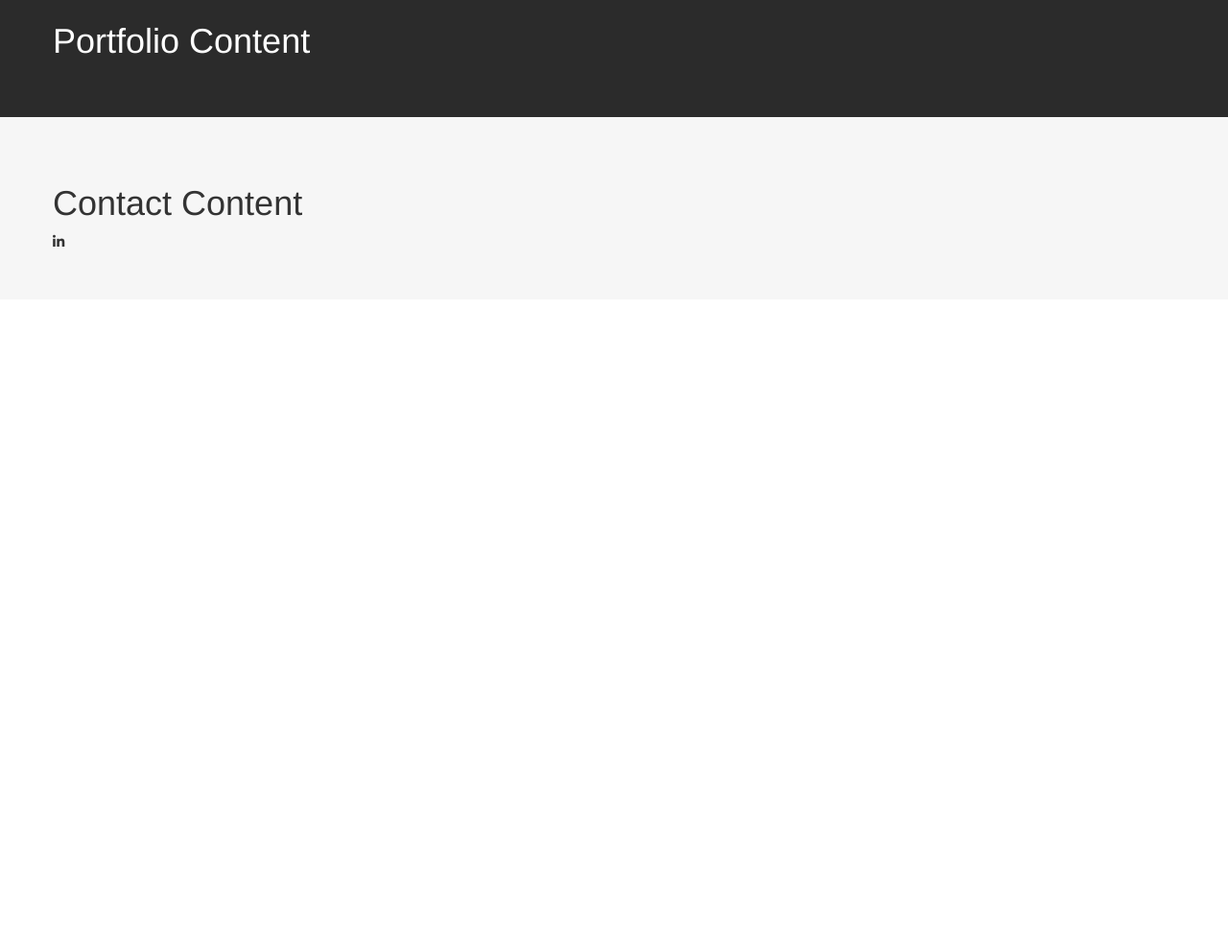
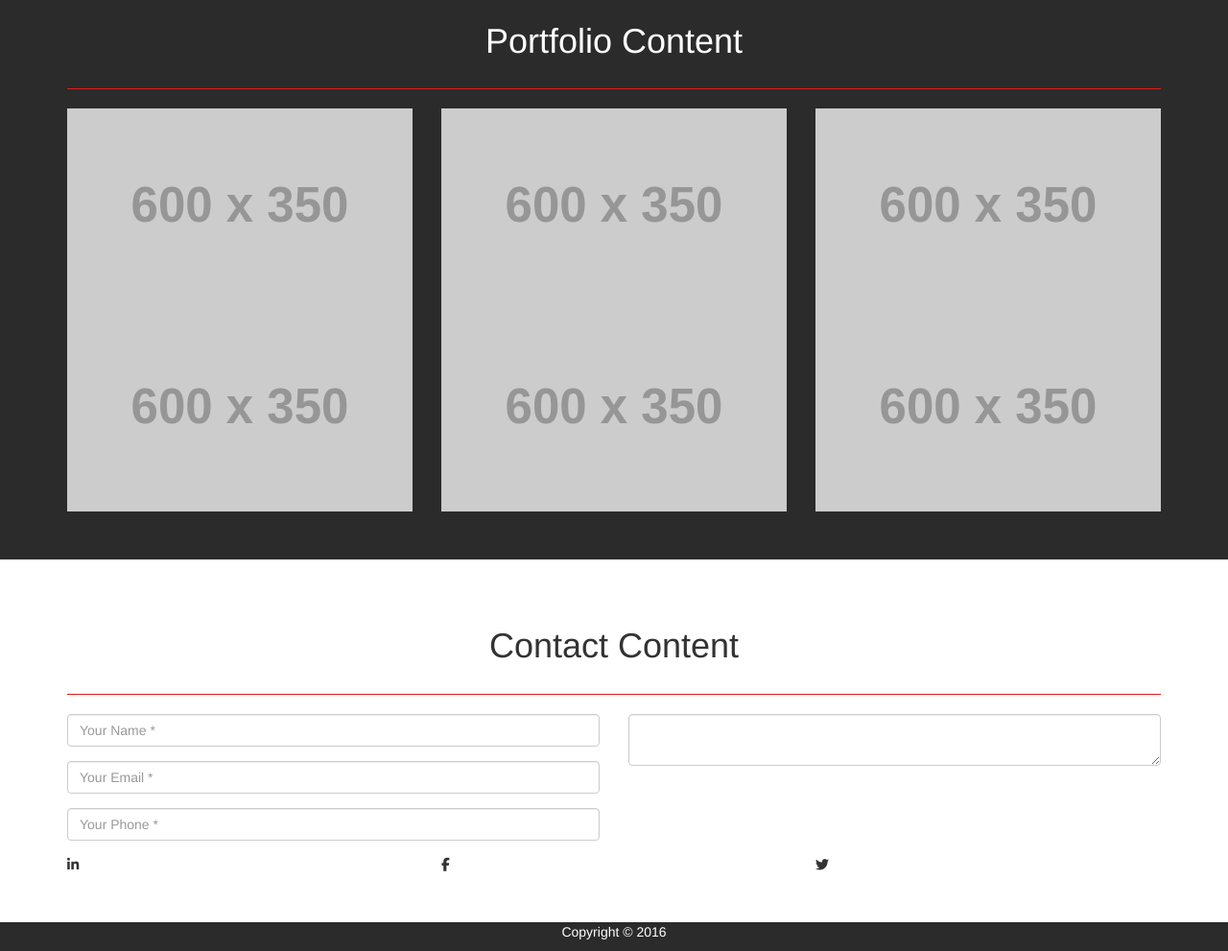
Before and after one commit to grahamcrackers/grahamcrackers.github.io, a website: page index.html in a window 1280 px wide. Shown: the part 1408-2399 px from the top of the page at 96% size. Before the commit the page ends 1720 px from the top, so only its background shows below. Drawn offline with nearby package versions, Linux system fonts and the light colour scheme; placeholder pictures from the web are drawn by us.

Commit message:
getting basic layout down

```diff
--- a/index.html
+++ b/index.html
@@ -41,6 +41,8 @@
       <div class="header-content">
           <div class="header-content-inner">
             <h1>Hi!</h1>
+            <hr>
+            <p>Quisque velit nisi, pretium ut lacinia in, elementum id enim. Nulla quis lorem ut libero malesuada feugiat. Vivamus suscipit tortor eget felis porttitor volutpat.</p>
           </div>
       </div>
     </header>
@@ -63,29 +65,108 @@
             <img class="img-responsive center-image" src="http://placehold.it/350x350">
           </div>
         </div>
-
       </div>
-
     </section>
 
     <section class="bg-primary" id="portfolio">
       <div class="container">
         <div class="row">
-          <h1>Portfolio Content</h1>
+          <div class="col-xs-8 col-xs-offset-2 text-center">
+            <h1>Portfolio Content</h1>
+          </div>
+        </div>
+        <hr>
+        <div class="row">
+          <div class="col-lg-4 col-sm-6">
+            <a href="#" class="portfolio-box">
+              <img src="http://placehold.it/600x350" class="img-responsive">
+            </a>
+          </div>
+          <div class="col-lg-4 col-sm-6">
+            <a href="#" class="portfolio-box">
+              <img src="http://placehold.it/600x350" class="img-responsive">
+            </a>
+          </div>
+          <div class="col-lg-4 col-sm-6">
+            <a href="#" class="portfolio-box">
+              <img src="http://placehold.it/600x350" class="img-responsive">
+            </a>
+          </div>
+          <div class="col-lg-4 col-sm-6">
+            <a href="#" class="portfolio-box">
+              <img src="http://placehold.it/600x350" class="img-responsive">
+            </a>
+          </div>
+          <div class="col-lg-4 col-sm-6">
+            <a href="#" class="portfolio-box">
+              <img src="http://placehold.it/600x350" class="img-responsive">
+            </a>
+          </div>
+          <div class="col-lg-4 col-sm-6">
+            <a href="#" class="portfolio-box">
+              <img src="http://placehold.it/600x350" class="img-responsive">
+            </a>
+          </div>
         </div>
       </div>
-
     </section>
 
-    <section class="bg-thirdary" id="contact">
+    <section id="contact">
       <div class = "container">
         <div class="row">
-          <h1>Contact Content</h1>
-          <i class="fa fa-linkedin" aria-hidden="true"></i>
+          <div class="col-xs-8 col-xs-offset-2 text-center">
+            <h1>Contact Content</h1>
+          </div>
+        </div>
+        <hr>
+        <div class="row">
+          <form class="form-horizontal">
+            <div class="col-sm-6">
+              <div class="form-group">
+                <div class="col-sm-12">
+                  <input type="text" class="form-control" id="name" placeholder="Your Name *">
+                </div>
+              </div>
+              <div class="form-group">
+                <div class="col-sm-12">
+                  <input type="email" class="form-control" id="email" placeholder="Your Email *">
+                </div>
+              </div>
+              <div class="form-group">
+                <div class="col-sm-12">
+                  <input type="tel" class="form-control" id="phone" placeholder="Your Phone *">
+                </div>
+              </div>
+            </div>
+            <div class="col-sm-6">
+              <textarea class="form-control" placeholder="Message *" id=message>
+              </textarea>
+            </div>
+          </form>
+        </div>
+        <div class="row">
+          <div class="col-xs-4">
+            <i class="fa fa-linkedin" aria-hidden="true"></i>
+          </div>
+          <div class="col-xs-4">
+            <i class="fa fa-facebook" aria-hidden="true"></i>
+          </div>
+          <div class="col-xs-4">
+            <i class="fa fa-twitter" aria-hidden="true"></i>
+          </div>
         </div>
       </div>
+    </section>
 
-    </section>
+    <footer class="bg-primary">
+      <div class="container">
+        <div class="row">
+          <div class="col-xs-12 text-center">
+            <div id="copyright"></div>
+          </div>
+        </div>
+      </div>
+    </footer>
 
     <!-- jQuery first, then Tether, then Bootstrap JS. -->
     <script src="https://ajax.googleapis.com/ajax/libs/jquery/3.0.0/jquery.min.js" integrity="sha384-THPy051/pYDQGanwU6poAc/hOdQxjnOEXzbT+OuUAFqNqFjL+4IGLBgCJC3ZOShY" crossorigin="anonymous"></script>
--- a/js/grogers.js
+++ b/js/grogers.js
@@ -1,15 +1,21 @@
 (function($){
 	'use strict';
+
+	var year = new Date().getFullYear();
 
 	// To transform navbar on scroll
 	$('body').scrollspy({
 		target: '#navbar-fixed-top',
 	});
 
-
+	// Will affix-top to trigger navbar transformation
 	$('#mainNav').affix({
 		offset: {
 			top: 100
 		}
-	})
+	});
+
+	// Dynamic Copyright
+	$('#copyright').html("<p>Copyright &copy; " + year + "</p>");
+
 })(jQuery);
```
Also changed, not shown: 1 other file.
